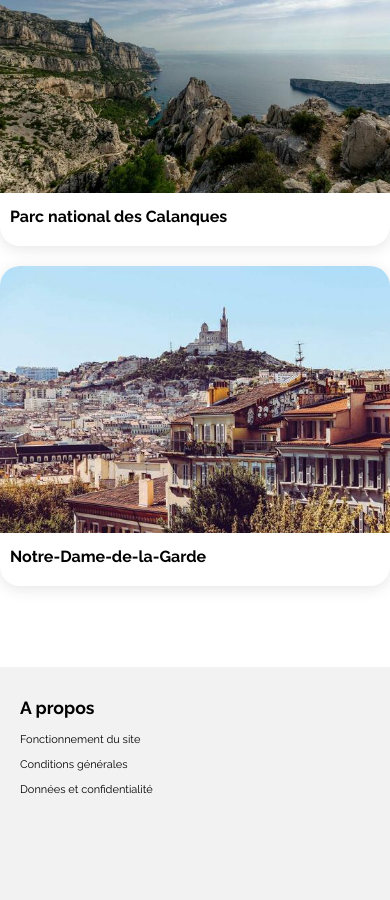
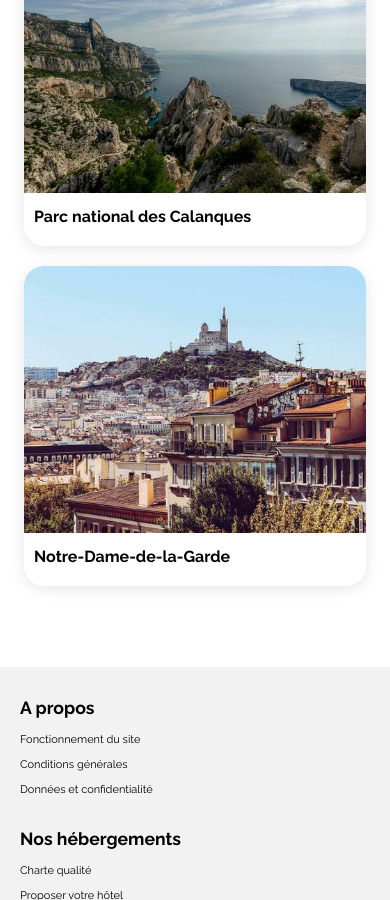
Before and after one commit to juliegip/OC_DevWeb_P2_booki, a plain HTML site: page index.html in a window 390 px wide. Shown: the part 3585-4485 px from the top of the page. Drawn offline with Linux system fonts and the light colour scheme.

Commit message:
final version

```diff
--- a/CSS/style-mobile.css
+++ b/CSS/style-mobile.css
@@ -6,7 +6,8 @@
   .top,
   .searchbar,
   .filters,
-  .infobar {
+  .infobar,
+  .activities {
     padding: 0 1.5em;
   }
 
--- a/CSS/style-tab.css
+++ b/CSS/style-tab.css
@@ -23,4 +23,8 @@
   .act-card img {
     height: 267px;
   }
+
+  footer {
+    padding-right: 10px;
+  }
 }
--- a/CSS/style.css
+++ b/CSS/style.css
@@ -320,11 +320,19 @@ a:visited {
   padding-left: 10px;
   padding-bottom: 20px;
 }
+
+.hotel-card:hover,
+.hotel-card-pop:hover,
+.act-card:hover {
+  transform: scale(1.05, 1.05);
+}
+
 footer {
   padding-top: 30px;
   background-color: #f2f2f2;
   padding-left: 20px;
-  gap: 3em;
+  padding-right: 150px;
+  justify-content: space-between;
 }
 
 .footer-col {
@@ -333,7 +341,7 @@ footer {
 
 .menu-footer {
   padding-top: 15px;
-  padding-bottom: 40px;
+  padding-bottom: 20px;
 }
 
 .item-footer {
```
Also changed, not shown: index.html (+2 -4 lines).
